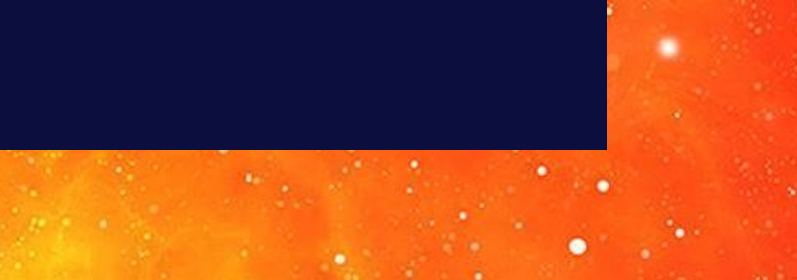
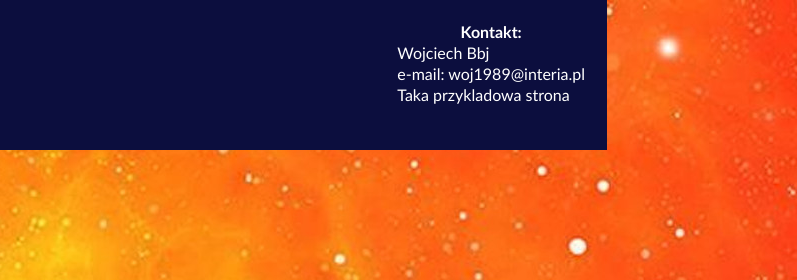
Before and after one commit to WojciechBbj/Strona_internetowa_DB, a plain HTML site: page index.html in a window 1280 px wide. Shown: the top 280 px of the page, 483-1280 px from the left. Drawn offline with Linux system fonts and the light colour scheme.

Commit message:
Dodano kontakt box

```diff
--- a/index.html
+++ b/index.html
@@ -33,6 +33,14 @@
                     height: 150px;
                     background-image: url('images/gorna_czesc.jpg');
                 }
+                #kontakt_box
+                {
+                    position: absolute;
+                    right: 20px;
+                    top: 20px;
+                    color: white;
+                    font-family: 'Trebuchet MS', 'Lucida Sans Unicode', 'Lucida Grande', 'Lucida Sans', Arial, sans-serif;
+                }
                 img.logo
                 {
                     position: absolute;
@@ -48,6 +56,15 @@
             <div id="kontener">
                 <div id="gorna_czesc_kontenera">
                     <a href="http://video-kurswww.prv.pl/"><img class="logo" src="images/db_logo.png" alt="Logo DB" /></a>
+
+                    <div id="kontakt_box">
+                        <table>
+                            <tr><th> Kontakt: </th></tr>
+                            <tr><td> Wojciech Bbj </td></tr>
+                            <tr><td> e-mail: woj1989@interia.pl  </td></tr>
+                            <tr><td> Taka przykladowa strona </td></tr>
+                        </table>
+                    </div>
                 </div>
                 <!-- koniec div gorna czesc kontenera -->
             </div>
```
